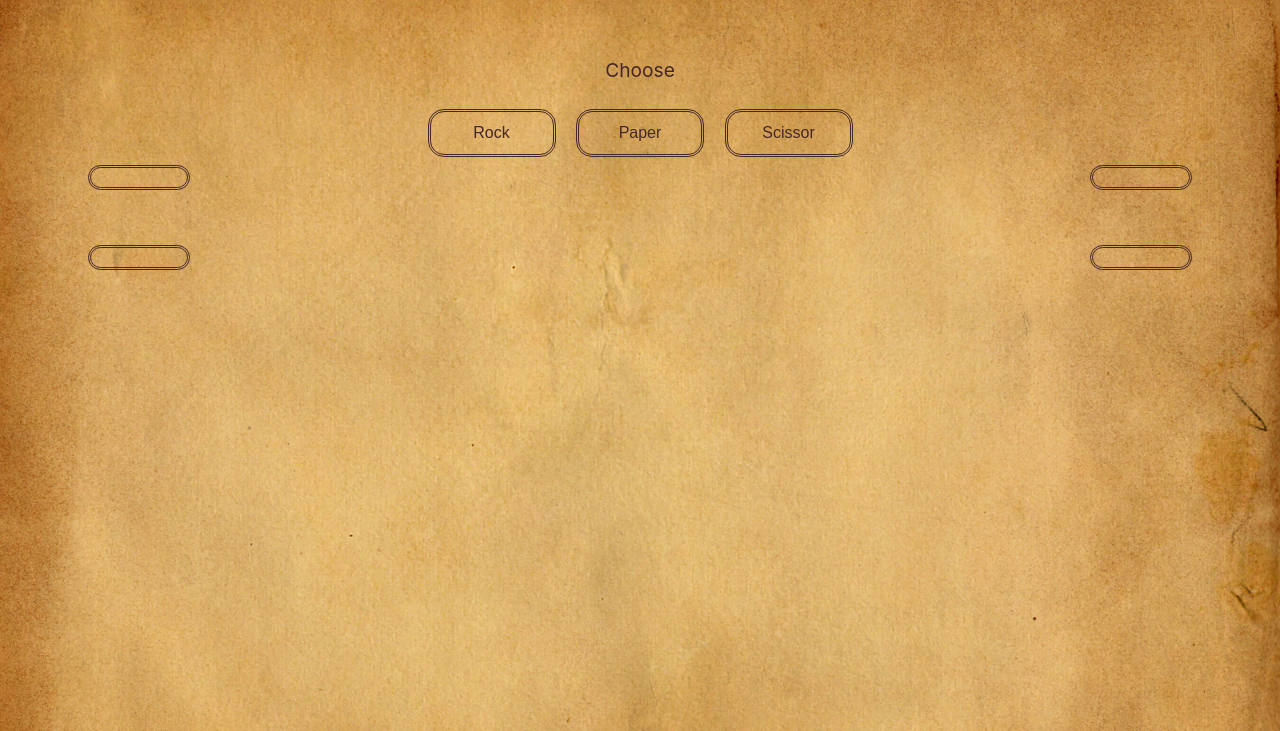
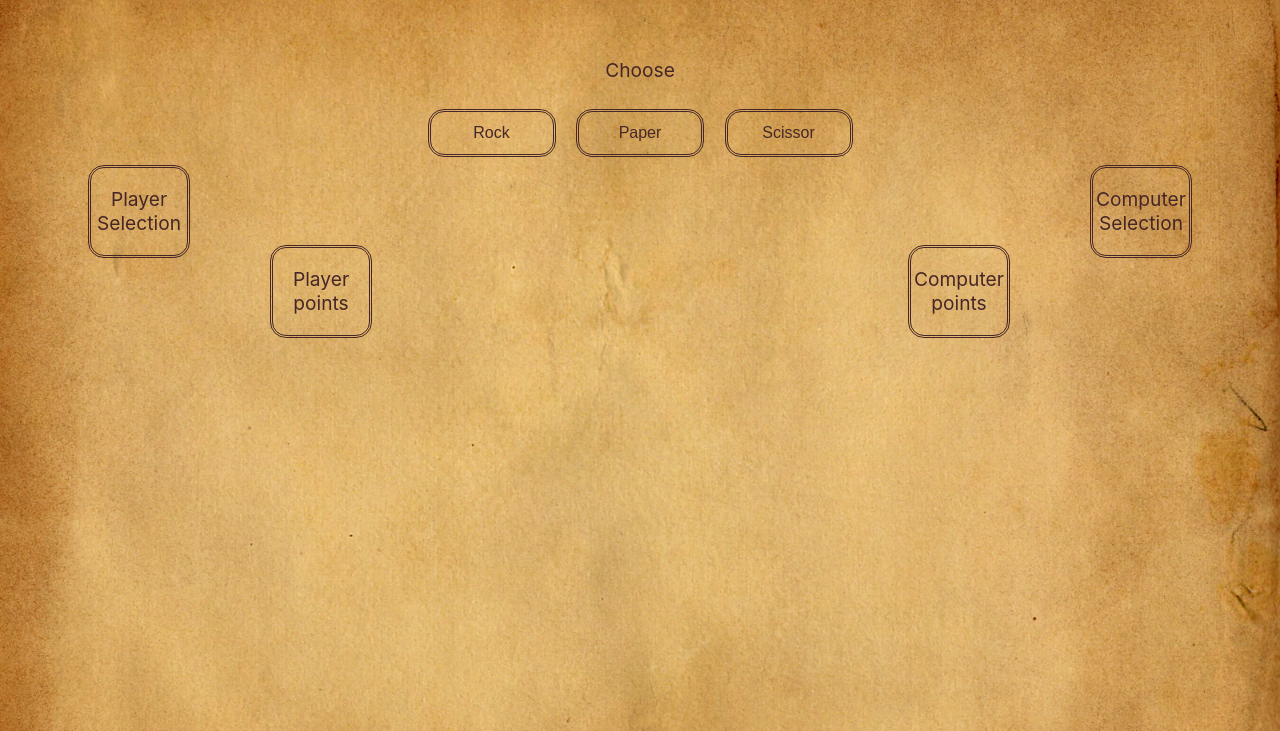
Before and after one commit to rishi1717/RockPaperScissor, a plain HTML site: page index.html in a window 1280 px wide. Shown: the part 69-800 px from the top of the page. Drawn offline with Linux system fonts and the light colour scheme.

Commit message:
Update index.html

```diff
--- a/index.html
+++ b/index.html
@@ -19,9 +19,11 @@
 
     <div class="Fight">
         <div class="player">
+            <p>Player Selection</p>
             <p id="players"></p>
         </div>
         <div class="com">
+            <p>Computer Selection</p>
             <p id="coms"></p>
         </div>
     </div>
@@ -32,9 +34,11 @@
 
     <div class="points">
         <div class="playerp">
+            <p>Player points</p>
             <p id="playerp"></p>
         </div>
         <div class="comp">
+            <p>Computer points</p>
             <p id="comp"></p>
         </div>
     </div>
```
